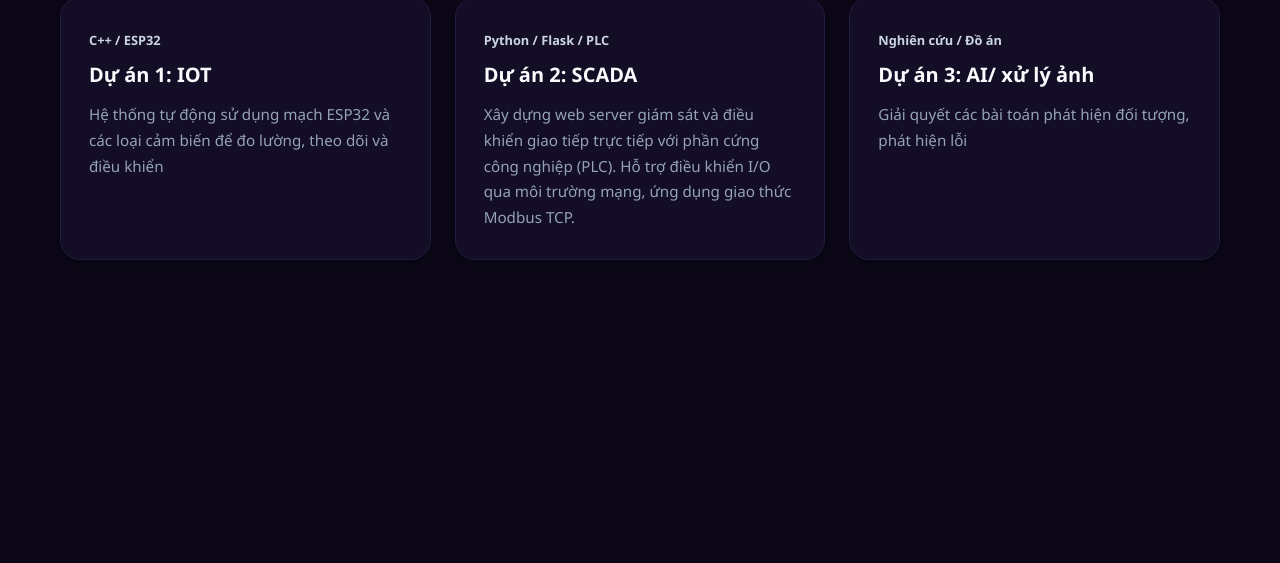
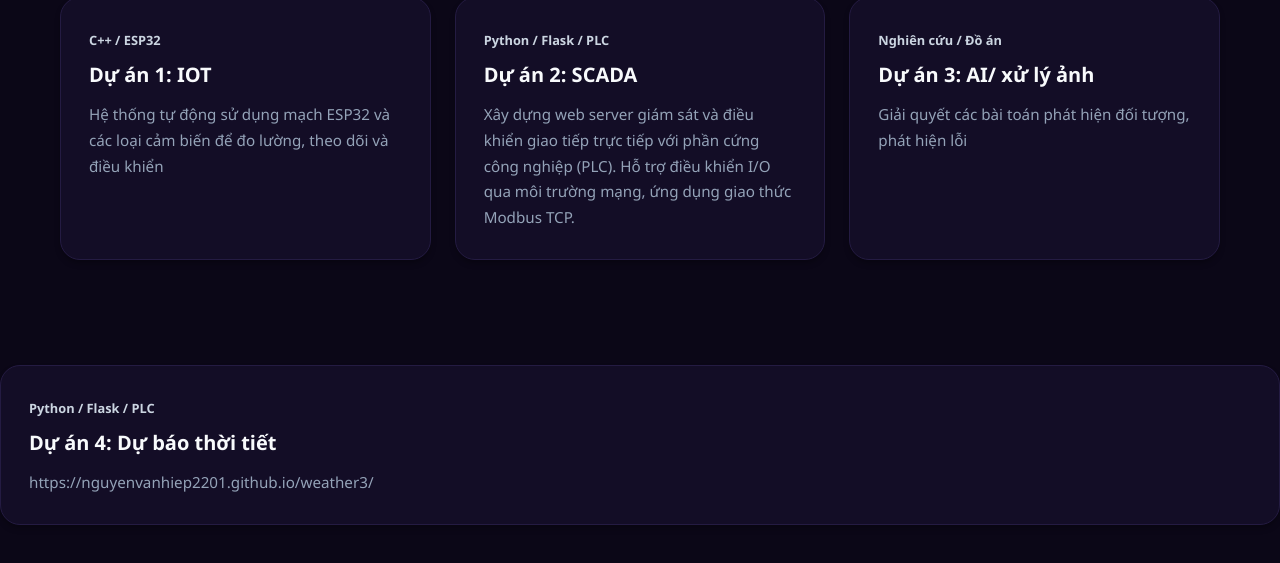
Before and after one commit to NguyenVanHiep2201/Personal-web, a plain HTML site: page projects.html in a window 1280 px wide. Shown: the part 205-768 px from the top of the page. Drawn offline with Linux system fonts and the light colour scheme.

Commit message:
Update projects.html

```diff
--- a/projects.html
+++ b/projects.html
@@ -50,6 +50,13 @@
       </div>
     </div>
   </div>
+      <div class="card">
+        <div>
+          <span style="font-size:0.8rem; color:var(--primary-color); font-weight:600;">Python / Flask / PLC</span>
+          <h3 style="margin-top:5px;"><a href="#">Dự án 4: Dự báo thời tiết </a></h3>
+          <p> https://nguyenvanhiep2201.github.io/weather3/ </p>
+        </div>
+      </div>
 
 </body>
 </html>
```
